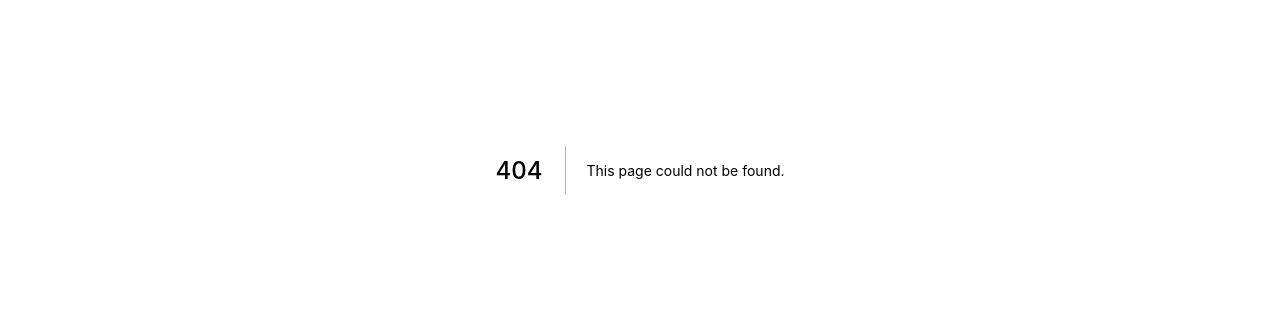
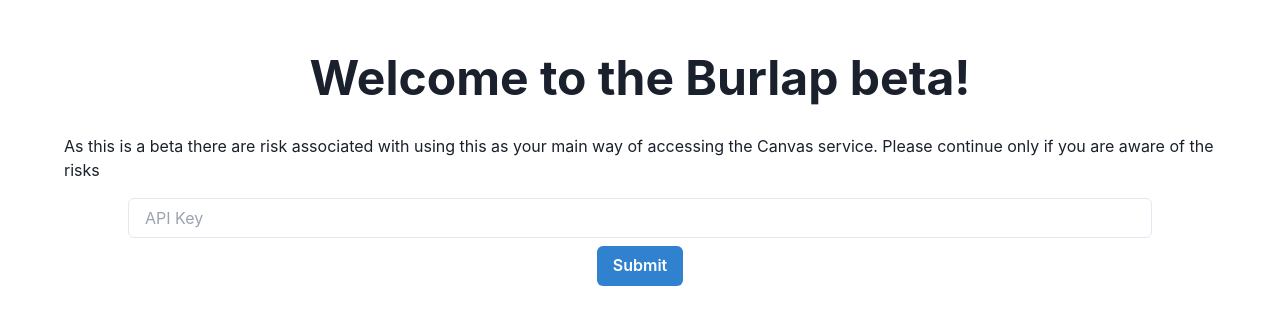
Before and after one commit to BlueZeeKing/burlap, a Next.js app: page /start in a window 1280 px wide. Before the commit this address had no page. Shown: the part 230-554 px from the top of the page. Built offline with nearby package versions, Linux system fonts and the light colour scheme.

Commit message:
Add start screen

```diff
--- /dev/null
+++ b/lib/auth.ts
@@ -0,0 +1,20 @@
+import { readTextFile, writeTextFile } from "@tauri-apps/api/fs"
+import { appDir, join } from "@tauri-apps/api/path";
+
+export async function saveKey(key: string): Promise<void> {
+  await writeTextFile(await join(await appDir(), "apikey.txt"), key);
+}
+
+export async function getKey(): Promise<string> {
+  const data = await readTextFile(await join(await appDir(), "apikey.txt"));
+  return data;
+}
+
+export async function loggedIn() {
+  try {
+    await getKey()
+  } catch (e) {
+    return false
+  }
+  return true
+}
--- a/src/pages/index.tsx
+++ b/src/pages/index.tsx
@@ -1,10 +1,18 @@
-import { Button } from "@chakra-ui/react";
+import { useRouter } from "next/router";
+import { useEffect } from "react";
 
 export default function App() {
-  return (
-    <div>
-      <h1 className="text-4xl">Welcome to the Burlap beta!</h1>
-      <Button>Hello!</Button>
-    </div>
-  );
+  const nav = useRouter();
+
+  useEffect(() => {
+    const func = async () => {
+      if (!(await (await import("../../lib/auth")).loggedIn())) {
+        nav.push("/start");
+      }
+    };
+
+    func();
+  });
+
+  return <h1>hi</h1>
 }
--- /dev/null
+++ b/src/pages/start.tsx
@@ -0,0 +1,30 @@
+import { Button, Input } from "@chakra-ui/react";
+import { useRouter } from "next/router";
+import { useEffect, useState } from "react";
+
+export default function App() {
+  const [key, setKey] = useState("")
+  const nav = useRouter()
+
+  return (
+    <div className="w-screen h-screen grid place-content-center p-16">
+      <div>
+        <h1 className="text-5xl font-bold text-center pb-8">
+          Welcome to the Burlap beta!
+        </h1>
+        <p className="pb-4">
+          As this is a beta there are risk associated with using this as your
+          main way of accessing the Canvas service. Please continue only if you
+          are aware of the risks
+        </p>
+        <div className="px-16 text-center">
+          <Input placeholder="API Key" value={key} onChange={e => setKey(e.target.value)} />
+          <Button colorScheme="blue" mt="2" onClick={async () => {
+            (await import("../../lib/auth")).saveKey(key);
+            nav.push("/")
+          }}>Submit</Button>
+        </div>
+      </div>
+    </div>
+  );
+}
--- a/tsconfig.json
+++ b/tsconfig.json
@@ -1,6 +1,6 @@
 {
   "compilerOptions": {
-    "target": "es5",
+    "target": "ES2022",
     "lib": ["dom", "dom.iterable", "esnext"],
     "allowJs": true,
     "moduleResolution": "node",
```
Also changed, not shown: src-tauri/tauri.conf.json (+12 -2 lines), 2 other files (tests, documents, lock files or other folders).
